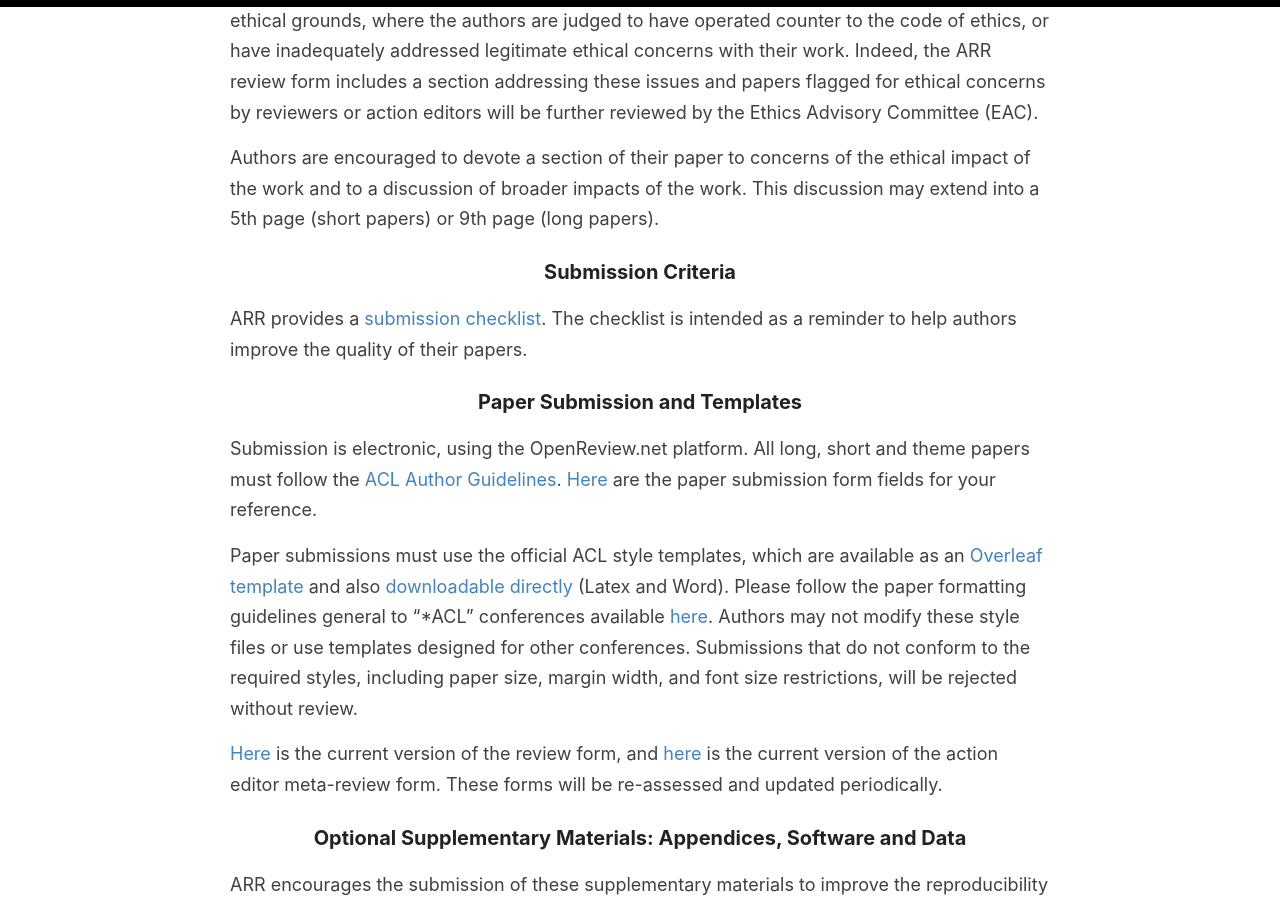
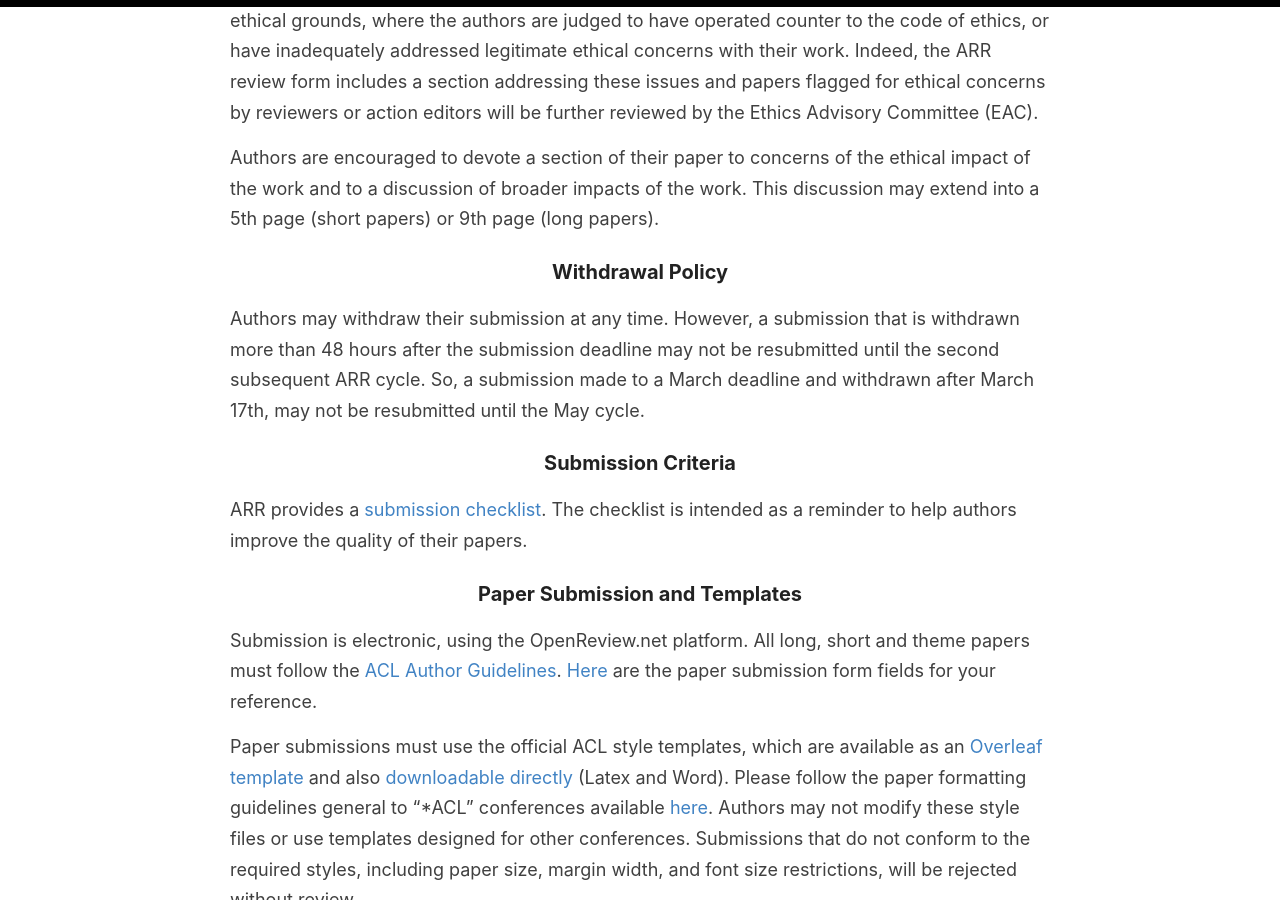
Before and after one commit to amitmerchant1990/reverie, a Jekyll site: the page built from cfp.md, in a window 1280 px wide and 900 px high, scrolled down 5031 px. Built offline with Jekyll 4.4.1, drawn with Linux system fonts in a browser that asks for light colours.

Commit message:
Update cfp.md

```diff
--- a/cfp.md
+++ b/cfp.md
@@ -112,6 +112,10 @@ The consideration of the ethical impact of our research, use of data, and potent
 
 Authors are encouraged to devote a section of their paper to concerns of the ethical impact of the work and to a discussion of broader impacts of the work. This discussion may extend into a 5th page (short papers) or 9th page (long papers).
 
+### Withdrawal Policy
+
+Authors may withdraw their submission at any time. However, a submission that is withdrawn more than 48 hours after the submission deadline may not be resubmitted until the second subsequent ARR cycle. So, a submission made to a March deadline and withdrawn after March 17th, may not be resubmitted until the May cycle.
+
 ### Submission Criteria
 
 ARR provides a [submission checklist](/authorchecklist). The checklist is intended as a reminder to help authors improve the quality of their papers.
```
